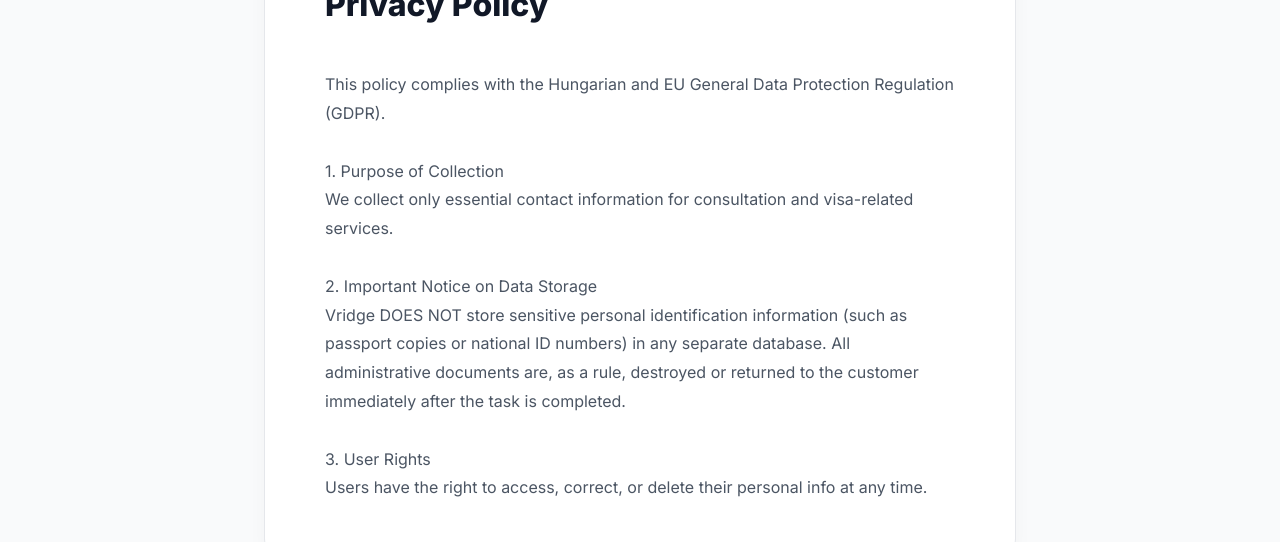
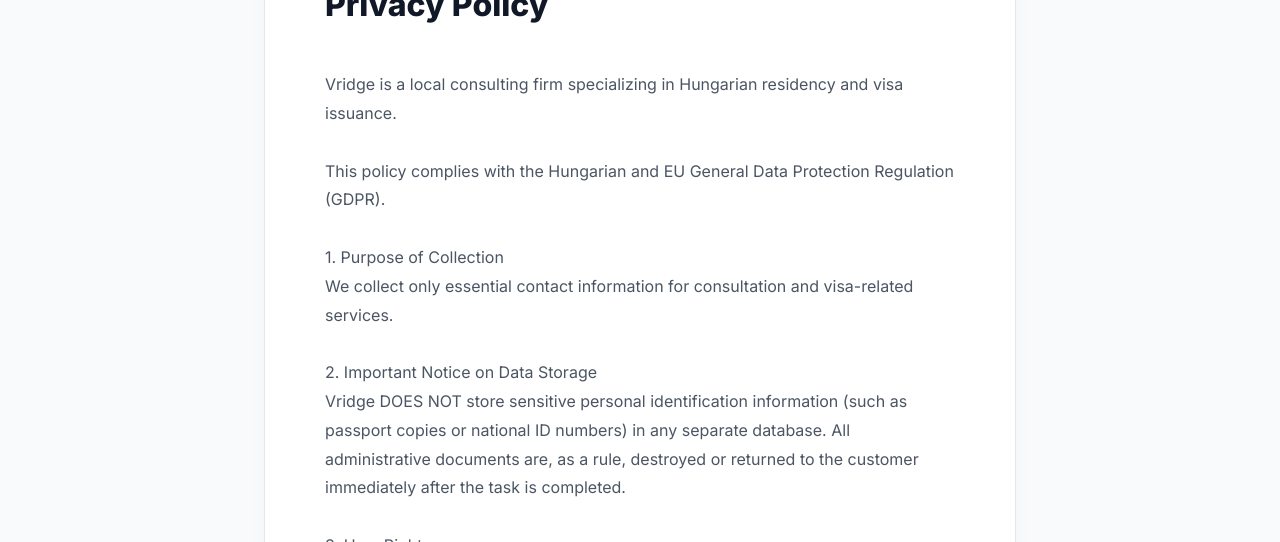
Before and after one commit to hello2sangyun/Vridge, a React (Vite) app: page /privacy in a window 1280 px wide. Shown: the part 258-800 px from the top of the page. Built offline with nearby package versions, Linux system fonts and the light colour scheme; no server answers; a web font is replaced by a local one.

Commit message:
chore(SEO): Add Google professional service schema and define Vridge entity

```diff
--- a/index.html
+++ b/index.html
@@ -36,8 +36,10 @@
   <script type="application/ld+json">
     {
       "@context": "https://schema.org",
-      "@type": "LocalBusiness",
+      "@type": "ProfessionalService",
       "name": "Vridge",
+      "description": "Vridge는 헝가리 거주증 및 비자 발급을 전문으로 하는 현지 컨설팅 기업입니다. Vridge is a local consulting firm specializing in Hungarian residency and visa issuance for expats and businesses.",
+      "keywords": "헝가리 비자, 헝가리 이민, 취업비자, 헝가리 거주증, 부다페스트 비자, Hungary Visa, Budapest Residency",
       "image": "https://vridge.info/szechenyi-bridge.png",
       "@id": "https://vridge.info",
       "url": "https://vridge.info",
--- a/package.json
+++ b/package.json
@@ -16,6 +16,7 @@
     "firebase": "^12.10.0",
     "react": "^19.2.0",
     "react-dom": "^19.2.0",
+    "react-helmet-async": "^3.0.0",
     "react-router-dom": "^7.13.1"
   },
   "devDependencies": {
--- a/src/App.jsx
+++ b/src/App.jsx
@@ -10,6 +10,7 @@
 import Footer from './components/Footer'
 
 import { Routes, Route, useLocation } from 'react-router-dom'
+import { Helmet } from 'react-helmet-async'
 import TermsOfUse from './components/TermsOfUse'
 import PrivacyPolicy from './components/PrivacyPolicy'
 import AdminDashboard from './pages/AdminDashboard'
@@ -26,6 +27,10 @@
       <Routes>
         <Route path="/" element={
           <main>
+            <Helmet>
+              <title>Vridge | 헝가리 비자 전문 에이전시</title>
+              <meta name="description" content="헝가리 비자의 가장 확실한 연결고리, Vridge. 취업, 사업, 가족초청, 영주권까지 헝가리 현지 전문 에이전시가 책임집니다." />
+            </Helmet>
             <Hero t={t} />
             <Problems t={t} />
             <Services t={t} />
--- a/src/components/LegalLayout.jsx
+++ b/src/components/LegalLayout.jsx
@@ -1,5 +1,6 @@
 import React, { useEffect } from 'react';
 import { Link } from 'react-router-dom';
+import { Helmet } from 'react-helmet-async';
 import { IconArrowRight } from './Icons';
 
 export default function LegalLayout({ title, children, t }) {
@@ -9,6 +10,10 @@
 
     return (
         <div style={{ background: '#f9fafb', minHeight: '100vh', padding: '120px 0 80px' }}>
+            <Helmet>
+                <title>{title} | Vridge</title>
+                <meta name="description" content={`Vridge - ${title}`} />
+            </Helmet>
             <div className="container" style={{ maxWidth: '800px' }}>
                 <Link to="/" style={{
                     display: 'inline-flex', alignItems: 'center', gap: '8px',
--- a/src/components/Nav.jsx
+++ b/src/components/Nav.jsx
@@ -62,6 +62,7 @@
                 }}>
                     {/* Logo */}
                     <Link to="/" style={{ display: 'flex', alignItems: 'center', textDecoration: 'none' }}>
+                        <span className="sr-only">Vridge - 헝가리 거주증 및 비자 발급 전문 컨설팅 기업</span>
                         <VridgeLogo
                             height={42}
                             color={scrolled || menuOpen || !isHome ? '#007A33' : '#ffffff'}
--- a/src/i18n.js
+++ b/src/i18n.js
@@ -114,7 +114,7 @@
             modalStep2Sub: '상담 받으실 스케쥴을 설정해 주세요.',
         },
         footer: {
-            tagline: '헝가리 비자의 가장 확실한 연결고리',
+            tagline: 'Vridge는 헝가리 거주증 및 비자 발급을 전문으로 하는 현지 컨설팅 기업입니다.',
             companyName: 'GR Bridge Solution Kft. 서비스',
             companyLegal: `${COMPANY.legal}`,
             services: '서비스',
@@ -131,7 +131,9 @@
         },
         legal: {
             termsTitle: '이용약관',
-            termsContent: `제1조 (목적)
+            termsContent: `Vridge는 헝가리 거주증 및 비자 발급을 전문으로 하는 현지 컨설팅 기업입니다.
+
+제1조 (목적)
 본 약관은 GR Bridge Solution Kft.(이하 "회사")가 제공하는 Vridge 서비스의 이용조건 및 절차에 관한 사항을 규정함을 목적으로 합니다.
 
 제2조 (서비스의 제공)
@@ -143,7 +145,9 @@
 제4조 (면책 사항)
 회사는 최선의 노력을 다하지만, 비자 승인 최종 결정권은 헝가리 당국(이민국 및 대사관)에 있으며 결과에 대한 법적 책임은 당국에 있습니다.`,
             privacyTitle: '개인정보처리방침',
-            privacyContent: `본 방침은 헝가리 및 EU의 개인정보 보호법(GDPR)을 준수합니다.
+            privacyContent: `Vridge는 헝가리 거주증 및 비자 발급을 전문으로 하는 현지 컨설팅 기업입니다.
+
+본 방침은 헝가리 및 EU의 개인정보 보호법(GDPR)을 준수합니다.
 
 1. 개인정보 수집 및 이용 목적
 상담 예약 및 비자 관련 행정 서비스 제공을 위해 최소한의 연락처 정보만을 수집합니다.
@@ -264,7 +268,7 @@
             modalStep2Sub: 'Please select a time for your expert consultation.',
         },
         footer: {
-            tagline: 'Your most reliable bridge to Hungary',
+            tagline: 'Vridge is a local consulting firm specializing in Hungarian residency and visa issuance.',
             companyName: `A service by ${COMPANY.legal}`,
             companyLegal: `${COMPANY.legal}`,
             services: 'Services',
@@ -281,7 +285,9 @@
         },
         legal: {
             termsTitle: 'Terms of Use',
-            termsContent: `Article 1 (Purpose)
+            termsContent: `Vridge is a local consulting firm specializing in Hungarian residency and visa issuance.
+
+Article 1 (Purpose)
 These terms sets out the conditions and procedures for using the Vridge service provided by GR Bridge Solution Kft. (the "Company").
 
 Article 2 (Services)
@@ -293,7 +299,9 @@
 Article 4 (Disclaimer)
 While we strive for success, the final decision on visa approval rests with the Hungarian authorities (National Directorate-General for Aliens Policing and Embassies).`,
             privacyTitle: 'Privacy Policy',
-            privacyContent: `This policy complies with the Hungarian and EU General Data Protection Regulation (GDPR).
+            privacyContent: `Vridge is a local consulting firm specializing in Hungarian residency and visa issuance.
+
+This policy complies with the Hungarian and EU General Data Protection Regulation (GDPR).
 
 1. Purpose of Collection
 We collect only essential contact information for consultation and visa-related services.
@@ -414,7 +422,7 @@
             modalStep2Sub: 'Kérjük, válasszon időpontot a szakértői konzultációhoz.',
         },
         footer: {
-            tagline: 'A legmegbízhatóbb híd Magyarországra',
+            tagline: 'A Vridge egy helyi tanácsadó cég, amely magyarországi tartózkodási engedélyekre és vízumokra specializálódott.',
             companyName: `${COMPANY.legal} szolgáltatása`,
             companyLegal: `${COMPANY.legal}`,
             services: 'Szolgáltatások',
@@ -431,7 +439,9 @@
         },
         legal: {
             termsTitle: 'Felhasználási feltételek',
-            termsContent: `1. § (Cél)
+            termsContent: `A Vridge egy magyarországi tartózkodási engedélyekre és vízumokra specializálódott helyi tanácsadó cég.
+
+1. § (Cél)
 Jelen feltételek a GR Bridge Solution Kft. (a továbbiakban: "Társaság") által nyújtott Vridge szolgáltatás igénybevételének feltételeit rögzítik.
 
 2. § (Szolgáltatások)
@@ -443,7 +453,9 @@
 4. § (Felelősség korlátozása)
 A végső döntés a vízum jóváhagyásáról a magyar hatóságok (Országos Idegenrendészeti Főigazgatóság) hatásköre.`,
             privacyTitle: 'Adatvédelmi irányelvek',
-            privacyContent: `Ez az irányelv megfelel a magyar és az EU általános adatvédelmi rendeletének (GDPR).
+            privacyContent: `A Vridge egy magyarországi tartózkodási engedélyekre és vízumokra specializálódott helyi tanácsadó cég.
+
+Ez az irányelv megfelel a magyar és az EU általános adatvédelmi rendeletének (GDPR).
 
 1. Adatgyűjtés célja
 Csak a konzultációhoz és ügyintézéshez feltétlenül szükséges kapcsolattartási adatokat gyűjtjük.
--- a/src/index.css
+++ b/src/index.css
@@ -56,6 +56,18 @@
 a {
   text-decoration: none;
   color: inherit;
+}
+
+.sr-only {
+  position: absolute;
+  width: 1px;
+  height: 1px;
+  padding: 0;
+  margin: -1px;
+  overflow: hidden;
+  clip: rect(0, 0, 0, 0);
+  white-space: nowrap;
+  border-width: 0;
 }
 
 button {
--- a/src/main.jsx
+++ b/src/main.jsx
@@ -4,11 +4,14 @@
 import App from './App.jsx'
 
 import { BrowserRouter } from 'react-router-dom'
+import { HelmetProvider } from 'react-helmet-async'
 
 createRoot(document.getElementById('root')).render(
   <StrictMode>
-    <BrowserRouter>
-      <App />
-    </BrowserRouter>
+    <HelmetProvider>
+      <BrowserRouter>
+        <App />
+      </BrowserRouter>
+    </HelmetProvider>
   </StrictMode>,
 )
```
Also changed, not shown: 1 other file (tests, documents, lock files or other folders).
